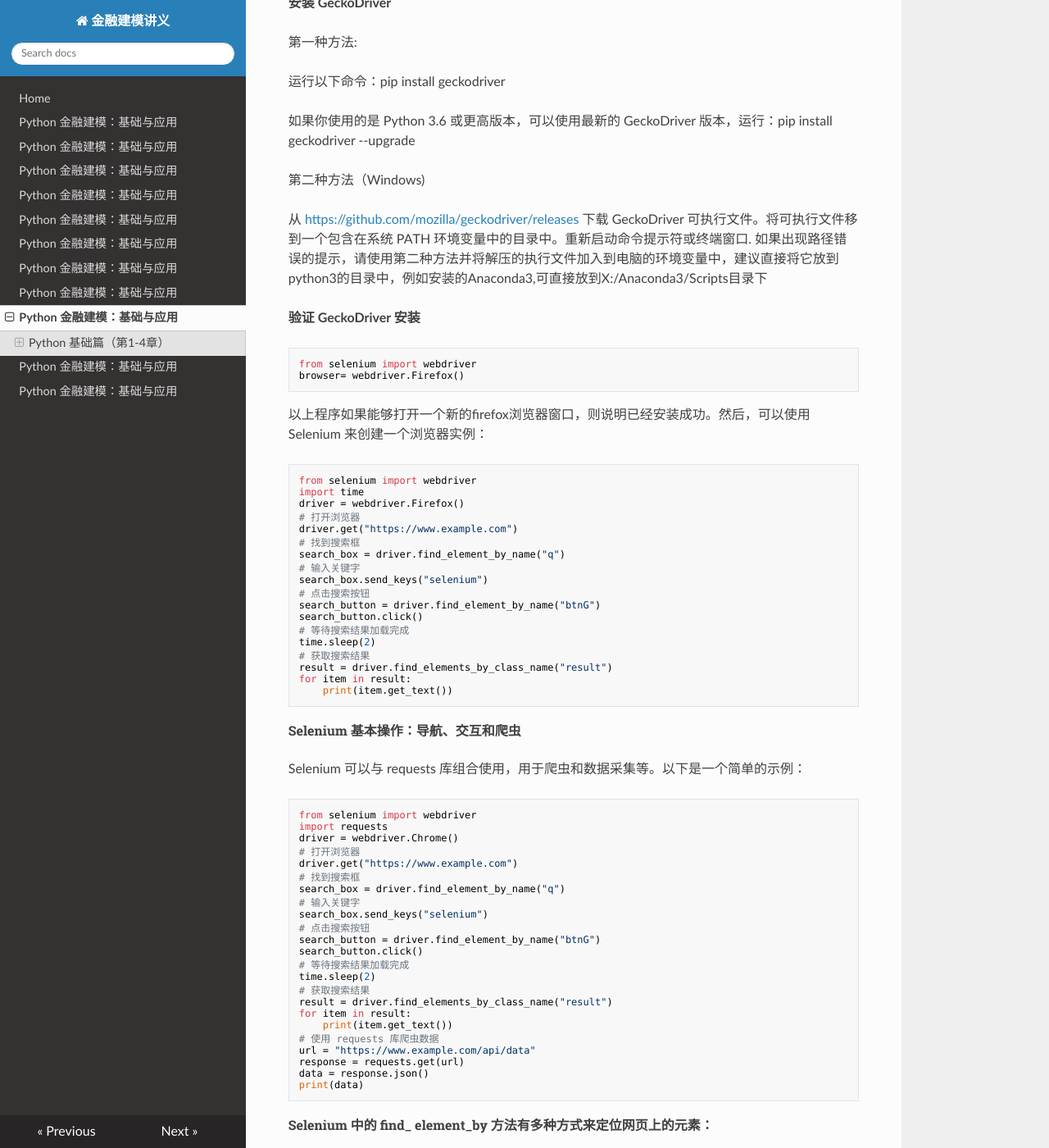
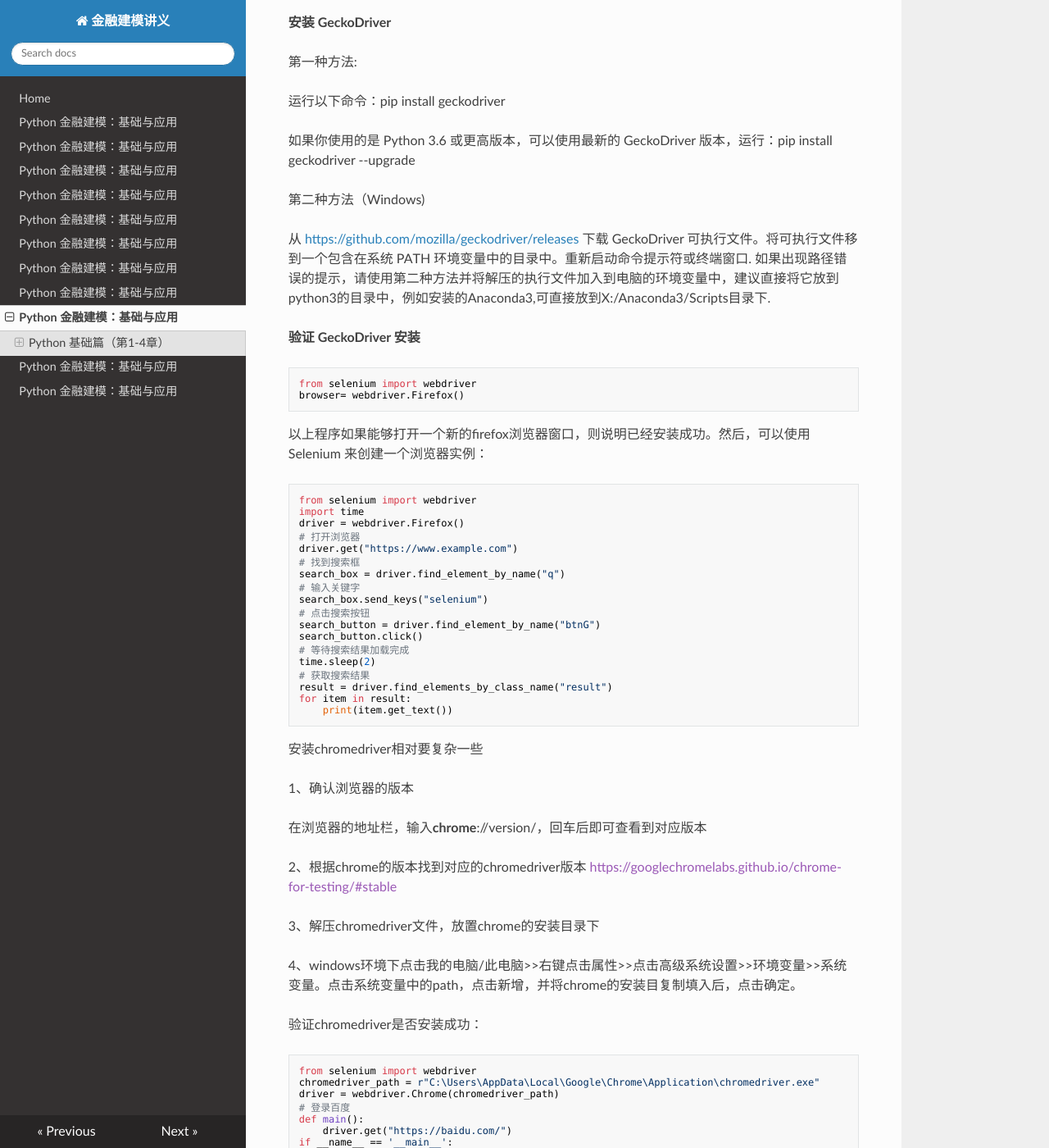
Before and after one commit to sihtyh/draft_textbook, an MkDocs documentation site: the page built from docs/draft_chapter4.md, in a window 1280 px wide and 1400 px high, scrolled down 28806 px. Shown: the whole window at 82% size. Built offline with MkDocs 1.6.1, drawn with Linux system fonts in a browser that asks for light colours; nearby versions of some CDN libraries; some of the changed text lies outside the part shown.

Commit message:
Add files via upload

````diff
--- a/docs/draft_chapter4.md
+++ b/docs/draft_chapter4.md
@@ -1456,6 +1456,7 @@ Selenium 的安装非常简单，可以通过 pip 命令进行安装：
 1. pip install selenium
 2. pip install lxml
 3. pip install webdriver-manager
+4. pip install --upgrade selenium (当安装得selenium和其他库有冲突得情况可以试下更新selenium)
 
 安装完成后，需要下载对应浏览器的驱动程序，如 ChromeDriver(Google chrome浏览器) 或 GeckoDriver（火狐浏览器） 等。
 
@@ -1469,7 +1470,7 @@ Selenium 的安装非常简单，可以通过 pip 命令进行安装：
 
 第二种方法（Windows)
 
-从 [https://github.com/mozilla/geckodriver/releases](https://github.com/mozilla/geckodriver/releases) 下载 GeckoDriver 可执行文件。将可执行文件移到一个包含在系统 PATH 环境变量中的目录中。重新启动命令提示符或终端窗口. 如果出现路径错误的提示，请使用第二种方法并将解压的执行文件加入到电脑的环境变量中，建议直接将它放到python3的目录中，例如安装的Anaconda3,可直接放到X:/Anaconda3/Scripts目录下
+从 [https://github.com/mozilla/geckodriver/releases](https://github.com/mozilla/geckodriver/releases) 下载 GeckoDriver 可执行文件。将可执行文件移到一个包含在系统 PATH 环境变量中的目录中。重新启动命令提示符或终端窗口. 如果出现路径错误的提示，请使用第二种方法并将解压的执行文件加入到电脑的环境变量中，建议直接将它放到python3的目录中，例如安装的Anaconda3,可直接放到X:/Anaconda3/Scripts目录下.
 
 **验证 GeckoDriver 安装**
 
@@ -1500,6 +1501,33 @@ result = driver.find_elements_by_class_name("result")
 for item in result:
     print(item.get_text())
 ```
+
+安装chromedriver相对要复杂一些
+
+1、确认浏览器的版本
+
+在浏览器的地址栏，输入**chrome**://version/，回车后即可查看到对应版本
+
+2、根据chrome的版本找到对应的chromedriver版本 [https://googlechromelabs.github.io/chrome-for-testing/#stable ]()
+
+3、解压chromedriver文件，放置chrome的安装目录下
+
+4、windows环境下点击我的电脑/此电脑>>右键点击属性>>点击高级系统设置>>环境变量>>系统变量。点击系统变量中的path，点击新增，并将chrome的安装目复制填入后，点击确定。
+
+验证chromedriver是否安装成功：
+
+```python
+from selenium import webdriver
+chromedriver_path = r"C:\Users\AppData\Local\Google\Chrome\Application\chromedriver.exe"
+driver = webdriver.Chrome(chromedriver_path)
+# 登录百度
+def main():
+    driver.get("https://baidu.com/")
+if __name__ == '__main__':
+    main()
+```
+
+
 
 ###### Selenium 基本操作：导航、交互和爬虫
 
@@ -1579,6 +1607,7 @@ Selenium WebDriver 从[https://www.selenium.dev/](https://www.selenium.dev/)获
 PyCaptcha 从[https://github.com/ChristophS/pycaptcha](https://github.com/ChristophS/pycaptcha)获取。
 Requests- CookieJar 从[https://pypi.org/project/requests-cookiejar](https://pypi.org/project/requests-cookiejar)获取。
 
+
 ```python
 from selenium import webdriver
 from selenium.webdriver.common.by import By
@@ -1607,9 +1636,11 @@ driver.quit()
 ```
 
 ##### 4.6.5 信息抓取实例
+
 以中国金融监督管理总局（[CBIRC](https://www.cbirc.gov.cn/cn/view/pages/ItemList.html?itemPId=923&itemId=4113&itemUrl=ItemListRightList.html&itemName=%E6%80%BB%E5%B1%80%E6%9C%BA%E5%85%B3&itemsubPId=931&itemsubPName=%E8%A1%8C%E6%94%BF%E5%A4%84%E7%BD%9A)）的行政惩罚公示为例进行抓取。
 项目简介：国家金融监管总局的惩罚信息包含三级总局机关、监管局本级、监管分局本级，抓取所有相关违规信息进一步对其中银行的相关违规信息进行梳理。
 以下程序将该任务分成两个步骤：第一步获得惩罚信息的docid，第二步是根据docid抓取页面并获得信息。
+
 ```python
 import re
 from selenium import webdriver
@@ -1659,10 +1690,10 @@ urlist1 = pd.DataFrame(docu2)
 urlist1.to_excel('../data/3.xlsx')
 ```
 
-第二步根据docid，抓取页面相关内容
-
-```python
-rom selenium.webdriver.chrome.service import Service as ChromeService
+第二步根据docid，抓取页面相关内容(该部分代码采用chrome，也可改为firefox,请同学们自行思考完成)
+
+```python
+from selenium.webdriver.chrome.service import Service as ChromeService
 from webdriver_manager.chrome import ChromeDriverManager
 from selenium import webdriver
 import pandas as pd
@@ -1690,7 +1721,7 @@ alllink.to_csv('./allink.csv')
 service = ChromeService(ChromeDriverManager().install()) # 自动下载当前浏览器对应驱动
 driver = webdriver.Chrome(service=service)
 # 如果手动下载 webdriver 驱动
-# driver = webdriver.Chrome(executable_path=r'd:\path\to\webdriver\
+# driver = webdriver.Chrome(executable_path=r'd:\path\to\webdriver\)
 for i in range(len(alllink)):
     urlread = alllink.loc[i,'doclink']
     driver.get(urlread)
````
